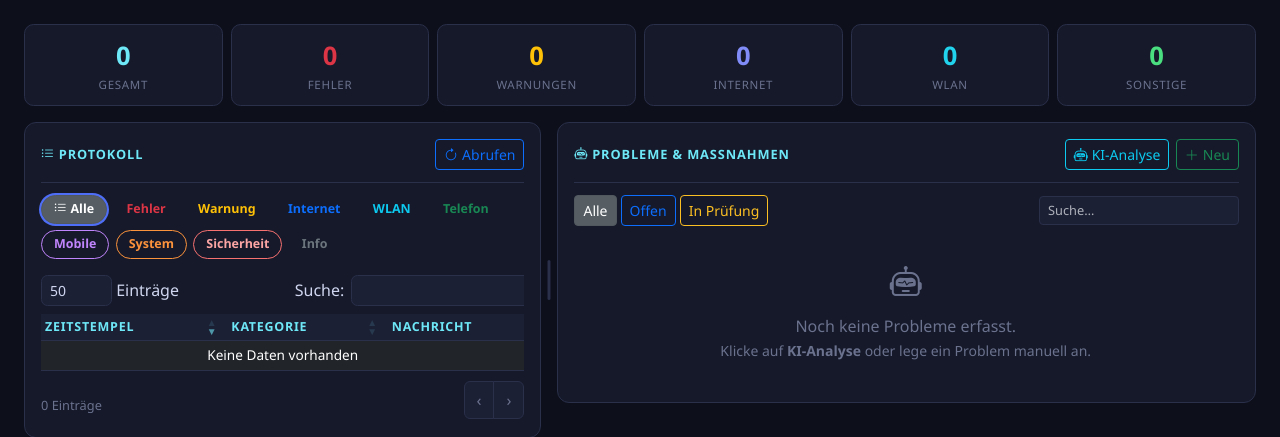
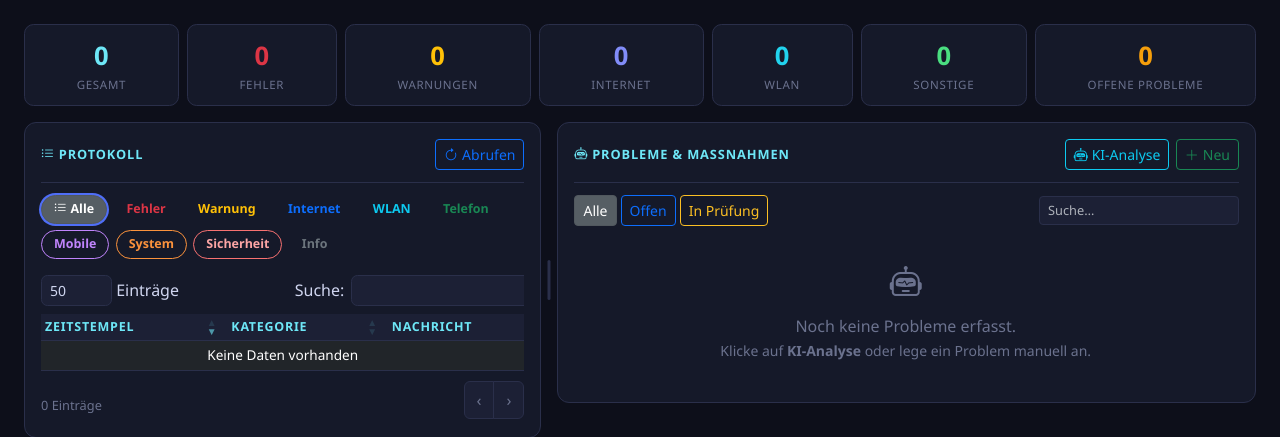
Before and after one commit to Pesto-maker/FritzBox-Viewer, a FastAPI app: template app/templates/index.html in a window 1280 px wide. Shown: the part 88-525 px from the top of the page. Run offline with FastAPI, Linux system fonts and the light colour scheme; the template is opened without the code that fills it, so the values that code supplies are empty; parts of the project's set-up code (start-up, migrations or seed data) failed here and were passed over; some libraries are stand-ins or nearby versions.

Commit message:
Smarter AI comments, open-problems stat card, filter button fix
- AI no longer comments on resolved/rejected problems unless they recur
- New "Offene Probleme" stat card (pending + check count)
- Fix check-filter button text invisible on hover/active (CSS class instead of inline style)

Co-Authored-By: Claude Opus 4.6 <noreply@anthropic.com>

```diff
--- a/app/ai_analyzer.py
+++ b/app/ai_analyzer.py
@@ -155,7 +155,7 @@ def _build_prompt(logs: list, prev_problems: list, measures_by_problem: dict,
             return out
 
         if success:
-            prev_section += "\n**Erfolgreich umgesetzt — keine neuen Maßnahmen, ai_comment möglich:**\n"
+            prev_section += "\n**Erfolgreich umgesetzt — NICHT kommentieren, NICHT erneut aufführen (nur bei erneutem Auftreten kommentieren):**\n"
             prev_section += "\n".join(fmt_problem(p) for p in success) + "\n"
 
         if failed:
@@ -163,7 +163,7 @@ def _build_prompt(logs: list, prev_problems: list, measures_by_problem: dict,
             prev_section += "\n".join(fmt_problem(p) for p in failed) + "\n"
 
         if rejected:
-            prev_section += "\n**Abgelehnt — keine neuen Maßnahmen außer bei kritischem Risiko, ai_comment möglich:**\n"
+            prev_section += "\n**Abgelehnt — NICHT kommentieren, NICHT erneut aufführen (nur bei kritischem Sicherheitsrisiko):**\n"
             prev_section += "\n".join(fmt_problem(p) for p in rejected) + "\n"
 
         if pending:
@@ -179,6 +179,7 @@ def _build_prompt(logs: list, prev_problems: list, measures_by_problem: dict,
 {log_lines}
 
 Erstelle 3–7 priorisierte Probleme (critical zuerst), jeweils mit 1–3 Maßnahmen.
+Erfolgreich umgesetzte und abgelehnte Probleme NICHT kommentieren und NICHT erneut aufführen.
 Wenn keine relevanten Auffälligkeiten vorhanden sind, gib ein leeres Array zurück."""
 
 
--- a/app/main.py
+++ b/app/main.py
@@ -182,11 +182,18 @@ def api_stats(db: Session = Depends(get_db)):
     )
     status = db.query(FetchStatus).filter(FetchStatus.id == 1).first()
 
+    open_problems = (
+        db.query(func.count(AiProblem.id))
+        .filter(AiProblem.status.in_(["pending", "check"]))
+        .scalar()
+    )
+
     return {
         "total": total,
         "by_category": {cat: cnt for cat, cnt in by_category},
         "last_fetch": status.last_fetch.isoformat() if status and status.last_fetch else None,
         "last_error": status.last_error if status else None,
+        "open_problems": open_problems,
     }
 
 
--- a/app/templates/index.html
+++ b/app/templates/index.html
@@ -48,8 +48,11 @@
     .stat-card {
       background: var(--fb-surface); border: 1px solid var(--fb-border);
       border-radius: 0.6rem; padding: 0.75rem 1rem; text-align: center; transition: border-color .2s;
+      min-width: 7rem;
     }
     .stat-card:hover { border-color: var(--fb-accent); }
+    .btn-outline-check { color: #fbbf24; border-color: #fbbf24; }
+    .btn-outline-check:hover, .btn-outline-check.active { color: #000; background: #fbbf24; border-color: #fbbf24; }
     .stat-card .value { font-size: 1.6rem; font-weight: 700; color: var(--fb-accent2); }
     .stat-card .label { font-size: 0.72rem; color: var(--fb-muted); text-transform: uppercase; letter-spacing: .06em; }
 
@@ -223,25 +226,14 @@
 <main class="container-fluid p-3 p-md-4">
 
   <!-- Stat cards -->
-  <div class="row g-2 mb-3">
-    <div class="col-6 col-sm-4 col-md-2">
-      <div class="stat-card"><div class="value" id="statTotal">—</div><div class="label">Gesamt</div></div>
-    </div>
-    <div class="col-6 col-sm-4 col-md-2">
-      <div class="stat-card"><div class="value text-danger" id="statError">—</div><div class="label">Fehler</div></div>
-    </div>
-    <div class="col-6 col-sm-4 col-md-2">
-      <div class="stat-card"><div class="value text-warning" id="statWarning">—</div><div class="label">Warnungen</div></div>
-    </div>
-    <div class="col-6 col-sm-4 col-md-2">
-      <div class="stat-card"><div class="value" style="color:#818cf8" id="statInternet">—</div><div class="label">Internet</div></div>
-    </div>
-    <div class="col-6 col-sm-4 col-md-2">
-      <div class="stat-card"><div class="value" style="color:#22d3ee" id="statWifi">—</div><div class="label">WLAN</div></div>
-    </div>
-    <div class="col-6 col-sm-4 col-md-2">
-      <div class="stat-card"><div class="value" style="color:#4ade80" id="statOther">—</div><div class="label">Sonstige</div></div>
-    </div>
+  <div class="d-flex flex-wrap gap-2 mb-3">
+    <div class="stat-card flex-fill"><div class="value" id="statTotal">—</div><div class="label">Gesamt</div></div>
+    <div class="stat-card flex-fill"><div class="value text-danger" id="statError">—</div><div class="label">Fehler</div></div>
+    <div class="stat-card flex-fill"><div class="value text-warning" id="statWarning">—</div><div class="label">Warnungen</div></div>
+    <div class="stat-card flex-fill"><div class="value" style="color:#818cf8" id="statInternet">—</div><div class="label">Internet</div></div>
+    <div class="stat-card flex-fill"><div class="value" style="color:#22d3ee" id="statWifi">—</div><div class="label">WLAN</div></div>
+    <div class="stat-card flex-fill"><div class="value" style="color:#4ade80" id="statOther">—</div><div class="label">Sonstige</div></div>
+    <div class="stat-card flex-fill"><div class="value" style="color:#f59e0b" id="statOpenProblems">—</div><div class="label">Offene Probleme</div></div>
   </div>
 
   <!-- Error alert -->
@@ -323,7 +315,7 @@
           <div class="d-flex gap-1">
             <button class="btn btn-sm btn-secondary active" id="pfAll"    onclick="setProbFilter('all')">Alle</button>
             <button class="btn btn-sm btn-outline-primary"  id="pfOpen"   onclick="setProbFilter('open')">Offen</button>
-            <button class="btn btn-sm btn-outline-warning"  id="pfCheck"  onclick="setProbFilter('check')" style="color:#fbbf24;border-color:#fbbf24">In Prüfung</button>
+            <button class="btn btn-sm btn-outline-check"  id="pfCheck"  onclick="setProbFilter('check')">In Prüfung</button>
           </div>
           <input type="text" id="probSearch" placeholder="Suche…"
                  class="form-control form-control-sm ms-auto"
@@ -761,6 +753,7 @@ async function loadStats() {
       - (json.by_category?.error ?? 0) - (json.by_category?.warning ?? 0)
       - (json.by_category?.internet ?? 0) - (json.by_category?.wifi ?? 0);
     document.getElementById('statOther').textContent = Math.max(0, other);
+    document.getElementById('statOpenProblems').textContent = json.open_problems ?? 0;
     const dot = document.getElementById('statusDot');
     const txt = document.getElementById('statusText');
     if (json.last_error) {
@@ -825,14 +818,14 @@ function setProbFilter(f) {
   probFilter = f;
   ['pfAll','pfOpen','pfCheck'].forEach(id => {
     const el = document.getElementById(id);
-    if (el) { el.classList.remove('active','btn-secondary','btn-outline-primary','btn-outline-warning'); }
+    if (el) { el.classList.remove('active','btn-secondary','btn-outline-primary','btn-outline-check'); }
   });
   const map = { all:'pfAll', open:'pfOpen', check:'pfCheck' };
   const activeEl = document.getElementById(map[f]);
   if (activeEl) {
     if (f === 'all')   { activeEl.classList.add('active','btn-secondary'); }
     if (f === 'open')  { activeEl.classList.add('active','btn-outline-primary'); }
-    if (f === 'check') { activeEl.classList.add('active','btn-outline-warning'); }
+    if (f === 'check') { activeEl.classList.add('active','btn-outline-check'); }
   }
   renderProblemsTable(cachedProblems);
 }
```
Also changed, not shown: app/config_store.py (+6 -5 lines).
